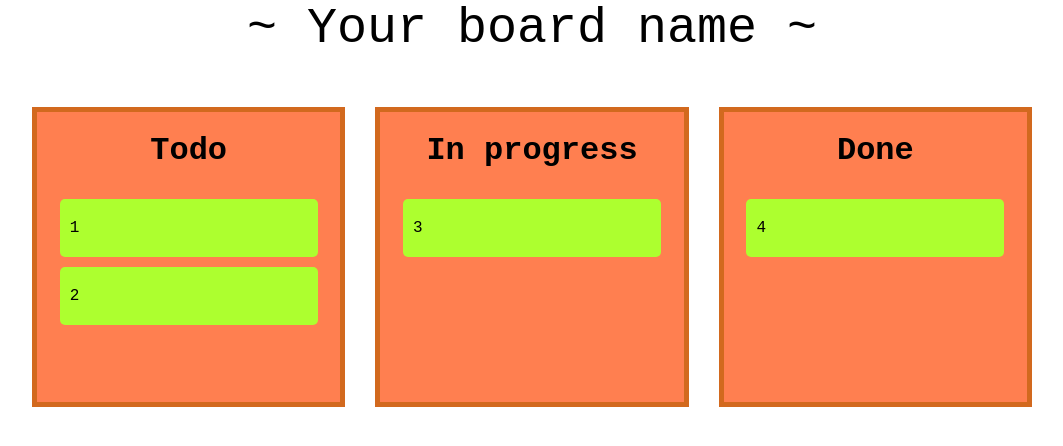
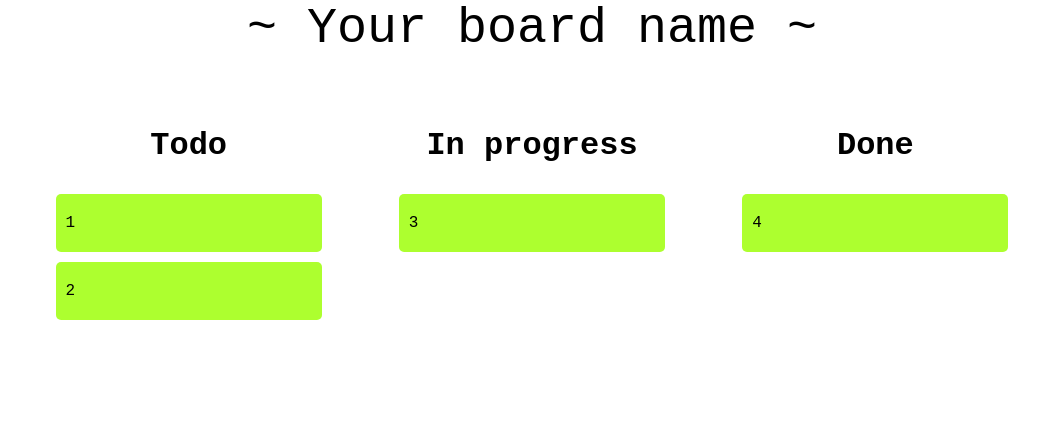
Before and after one commit to Zzhiwei/Kanban-board-app, a React (Create React App) app: page /board/1 in a window 1280 px wide. Shown: the top 446 px of the page, without its empty margins (108-1171 px from the left). Built offline with nearby package versions, Linux system fonts and the light colour scheme; a web font is replaced by a local one.

Commit message:
Add localStorage

```diff
--- a/src/css/App.css
+++ b/src/css/App.css
@@ -41,14 +41,13 @@ html {
   display: grid;
   -ms-grid-columns: (minmax(300px, 1fr))[auto-fill];
       grid-template-columns: repeat(auto-fill, minmax(300px, 1fr));
-  grid-auto-rows: minmax(300px, auto);
+  grid-auto-rows: minmax(200px, -webkit-max-content);
+  grid-auto-rows: minmax(200px, max-content);
   gap: 30px;
   margin-top: 50px;
 }
 
 .board__column {
-  border: chocolate 5px solid;
-  background: coral;
   display: -webkit-box;
   display: -ms-flexbox;
   display: flex;
--- a/src/pages/Board.js
+++ b/src/pages/Board.js
@@ -1,4 +1,4 @@
-import React, { useRef, useEffect, useCallback } from 'react'
+import React, { useRef, useState, useEffect, useCallback } from 'react'
 import Task from '../components/Task'
 import '../css/App.css'
 
@@ -10,7 +10,7 @@ function getDragAfterElement(container, dropYCoordinate) {
     const box = taskBox.getBoundingClientRect()
     const offsetBtwTaskAndDrop = dropYCoordinate - box.top - box.height / 2
     if (offsetBtwTaskAndDrop < 0 ) {
-      //if drop is above element, return the element
+      //negative offsetBtwTaskAndDrop means drop is above element
       return taskBox
     } else {
       return closest
@@ -21,24 +21,42 @@ function getDragAfterElement(container, dropYCoordinate) {
 
 /*
 I am using vanilla js to do the drag N drop entirely,
-
 If i were to do it with react, I would keep a state of what each container has,
 then at drop event change state causing rerender.
 */
 
 export default function Board() {
+  const [boardData, setBoardData] = useState(null);
 
-  const renderTodoTasks = useCallback(() => {
-    console.log("rendering todo tasks")
-  },[])
+  useEffect(() => {
+    const boardData = JSON.parse(localStorage.getItem("boardData"));
+    setBoardData(boardData)
+  }, [])
 
-  const renderDoneTasks = useCallback(() => {
-    console.log("rendering done tasks")
-  },[])
+  /*
+  There is absolutely no need to use useCallback here honestly, there is no "callback"
+  happening here. Use it only when children depends on a function being passed down
+  */
+  const getTodoTasks = () => {
+    if (!boardData) {
+      return
+    }
+    return boardData.todo
+  }
 
-  const renderInProgressTasks = useCallback(() => {
-    console.log("rendering in progress tasks")
-  },[])
+  const getDoneTasks = () => {
+    if (!boardData) {
+      return
+    }
+    return boardData.inProgress
+  }
+
+  const getInProgressTasks = () => {
+    if (!boardData) {
+      return
+    }
+    return boardData.done
+  }
 
 
 
@@ -75,7 +93,9 @@ export default function Board() {
               </h1>
               <div className="board__draggable-container">
                 {
-                  renderTodoTasks()
+                  getTodoTasks()?.map((task, id) => (
+                    <Task description={task} key={id}/>
+                  ))
                 }
                 <Task description="1" />
                 <Task description="2" />
@@ -88,19 +108,24 @@ export default function Board() {
               </h1>
               <div className="board__draggable-container">
                 {
-                  renderInProgressTasks()
+                  getInProgressTasks()?.map((task, id) => (
+                    <Task description={task} key={id}/>
+                  ))
                 }
                 <Task description="3" />
               </div>
             </div>
             <div className="board__column board__done">
               <h1 className="board__column-title">
-              {
-                  renderDoneTasks()
-                }
+
                 Done
               </h1>
               <div className="board__draggable-container">
+                {
+                  getDoneTasks()?.map((task, id) => (
+                    <Task description={task} key={id}/>
+                  ))
+                }
                 <Task description="4" />
               </div>
             </div>
--- a/src/scss/App.scss
+++ b/src/scss/App.scss
@@ -42,15 +42,15 @@ html {
         display: grid;
 
         grid-template-columns: repeat(auto-fill, minmax(300px, 1fr));
-        grid-auto-rows: minmax(300px, auto);
+        grid-auto-rows: minmax(200px, max-content);
         gap: 30px;
         margin-top: 50px;
     }
 
     &__column {
         // background: cadetblue;
-        border: chocolate 5px solid;
-        background: coral;
+        // border: chocolate 5px solid;
+        // background: coral;
         display: flex;
         align-items: flex-start;
         align-content: flex-start;
```
Also changed, not shown: public/todo.txt (added), 1 other file (tests, documents, lock files or other folders).
